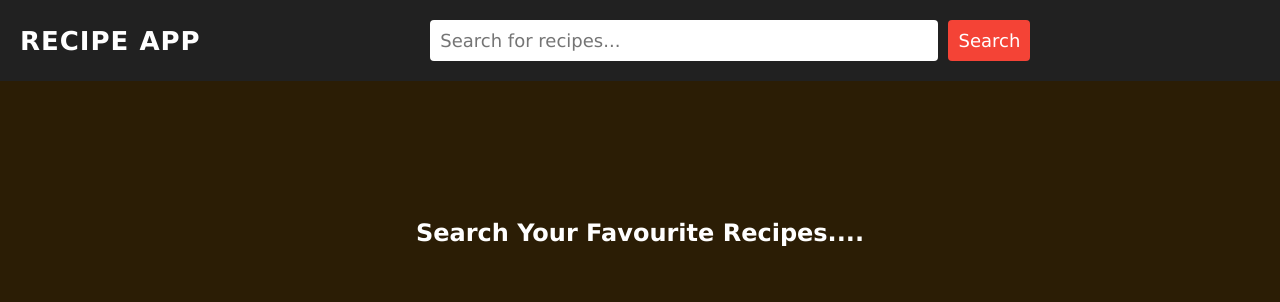
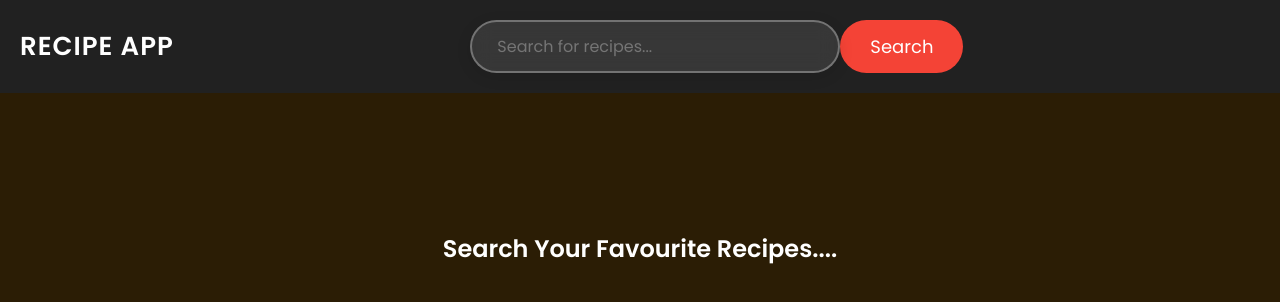
Before and after one commit to AhmedGannam/Recipe-App-Using-API, a plain HTML site: page index.html in a window 1280 px wide. Drawn offline with Linux system fonts and the light colour scheme.

Commit message:
tried different styling for input box

```diff
--- a/styles.css
+++ b/styles.css
@@ -3,7 +3,7 @@
     margin: 0;
     padding: 0;
     box-sizing: border-box;
-    font-family: Verdana, Geneva, Tahoma, sans-serif;
+    font-family: 'Poppins', sans-serif;
 }
 
 body {
@@ -37,21 +37,23 @@ header nav form {
     max-width: 600px;
     margin: 0 auto;
 }
-
+/* styled input box differently */
 form input[type="text"] {
-    flex-grow: 1;
-    margin-right: 10px;
-    border: none;
-    font-size: 18px;
-    padding: 10px;
-    border-radius: 4px;
+    border: 2px solid rgba(255,255,255,0.3);
+    background: rgba(255,255,255,0.1);
+    backdrop-filter: blur(10px);
+    color: white;
+    border-radius: 30px;
+    padding: 12px 25px;
+    font-size: 1rem;
+    box-shadow: 0 4px 15px rgba(0,0,0,0.1);
 }
 
 form button[type="submit"] {
     border: none;
     font-size: 18px;
-    padding: 10px;
-    border-radius: 4px;
+    padding: 12px 30px;
+    border-radius: 30px;
     background-color: #f44336;
     color: white;
     cursor: pointer;
```
